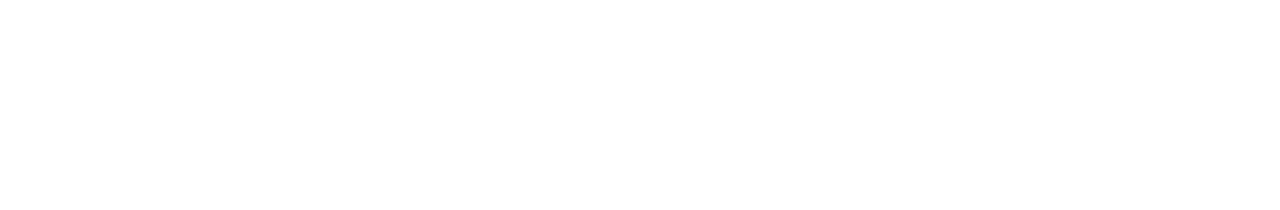
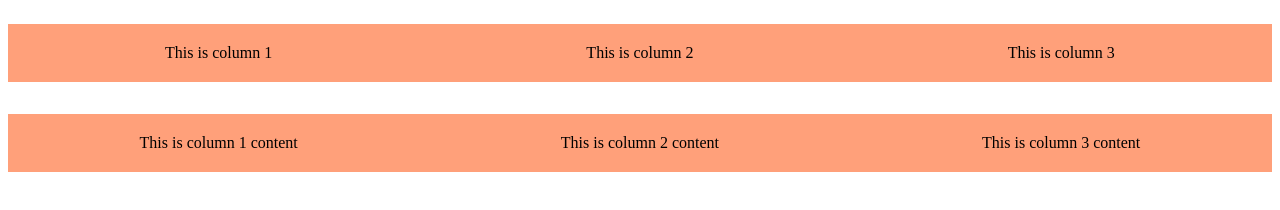
Before and after one commit to marcopowell/github-practice, a plain HTML site: page index.html in a window 1280 px wide. Drawn offline with Linux system fonts and the light colour scheme.

Commit message:
added stuff

```diff
--- a/index.html
+++ b/index.html
@@ -1,12 +1,36 @@
 <!DOCTYPE html>
 <html lang="en">
 <head>
+    <link rel="stylesheet" href="style.css">
     <meta charset="UTF-8">
     <meta http-equiv="X-UA-Compatible" content="IE=edge">
     <meta name="viewport" content="width=device-width, initial-scale=1.0">
     <title>Document</title>
 </head>
 <body>
+    <div class="row 1">
+        <div class="column">
+            <p> This is column 1</p>
+        </div>
+        <div class="column">
+            <p> This is column 2</p>
+        </div>
+        <div class="column">
+            <p> This is column 3</p>
+        </div>
+    </div>
+    <div class="row 2">
+        <div class="columncontent">
+            <p> This is column 1 content</p>
+        </div>
+        <div class="columncontent">
+            <p> This is column 2 content </p>
+        </div>
+        <div class="columncontent">
+            <p> This is column 3 content</p>
+        </div>
+    </div>
+
 
 </body>
 </html>
--- a/style.css
+++ b/style.css
@@ -0,0 +1,21 @@
+.column {
+    float: left;
+    width: 33.33%;
+}
+.row1:after {
+    content: "";
+    display: table;
+    clear: both;
+}
+p {
+    color: black;
+    background-color:lightsalmon;
+    text-align: center;
+    padding: 20px;
+
+}
+.columncontent{
+    float: left;
+    width: 33.33%;
+
+}
```
